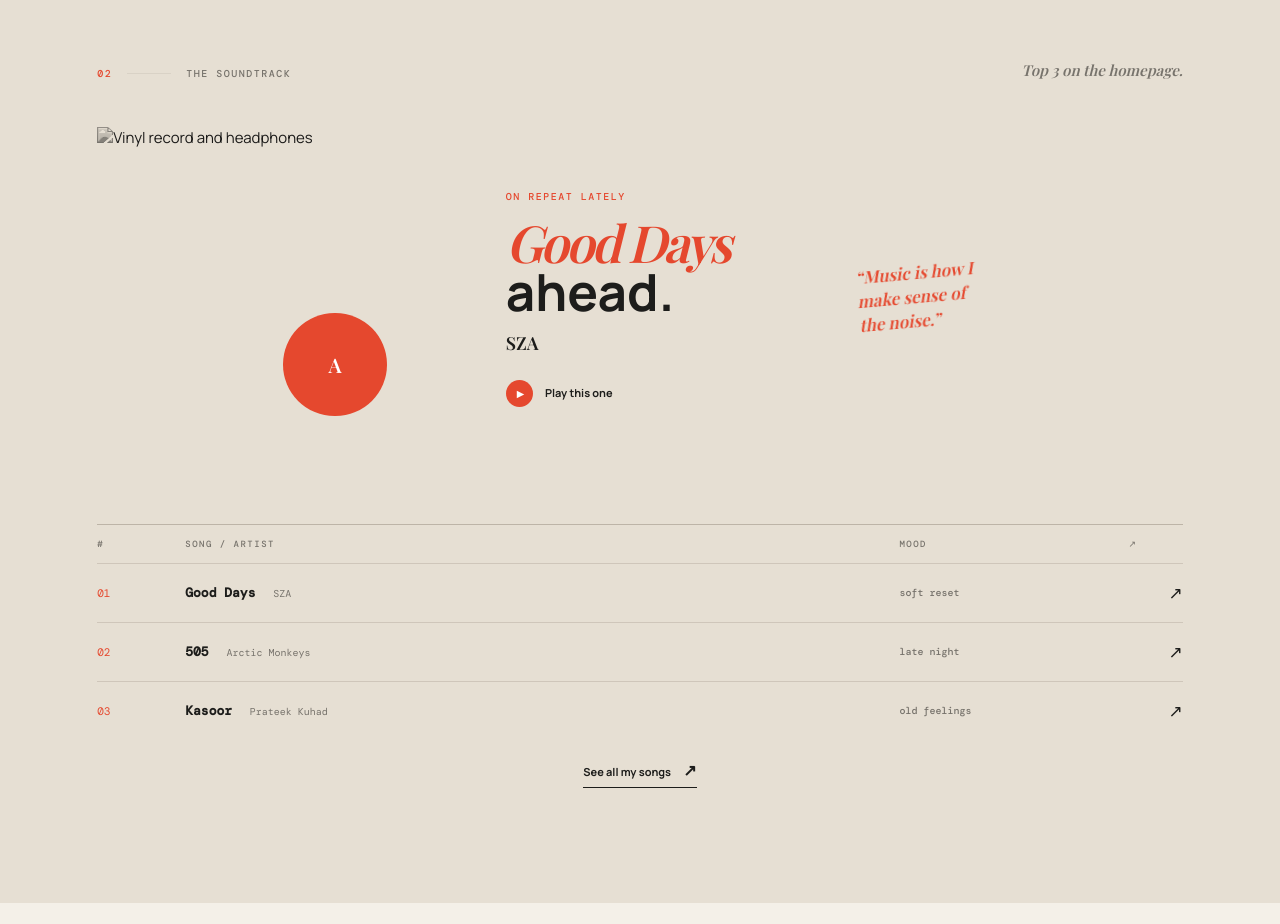
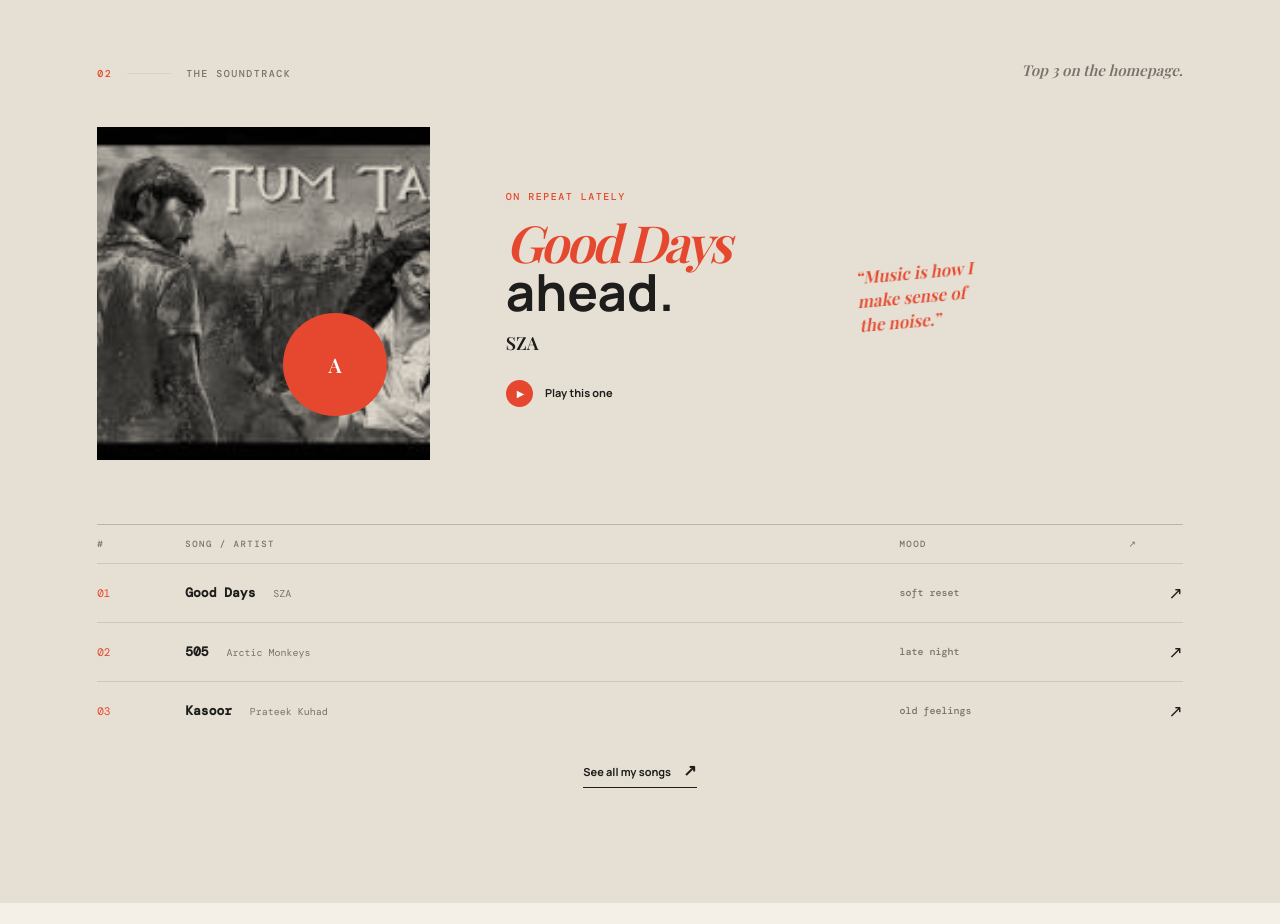
Before and after one commit to anshsingh98/ansh-singh, a plain HTML site: page index.html in a window 1280 px wide. Shown: the part 2220-3144 px from the top of the page. Drawn offline with nearby package versions, Linux system fonts and the light colour scheme; a web font is replaced by a local one.

Commit message:
Update index.html

```diff
--- a/index.html
+++ b/index.html
@@ -66,7 +66,7 @@
       <section class="playlist-section section-pad" id="playlist">
         <div class="section-heading"><div class="section-label"><span>02</span><i></i><span>THE SOUNDTRACK</span></div><p>Top 3 on the homepage.</p></div>
         <div class="feature-music">
-          <div class="album-cover"><img src="images/downlaod.jpeg" alt="Vinyl record and headphones" /><span class="vinyl-label">A</span></div>
+          <div class="album-cover"><img src="images/download.jpeg" alt="Vinyl record and headphones" /><span class="vinyl-label">A</span></div>
           <div class="music-feature-copy"><p class="eyebrow">On repeat lately</p><h2><em data-feature-song>Good Days</em><br>ahead.</h2><p data-feature-artist>SZA</p><button class="play-button" aria-label="Play featured song"><span class="play-icon">▶</span> Play this one</button></div>
           <div class="track-note">“Music is how I<br>make sense of<br>the noise.”</div>
         </div>
```
